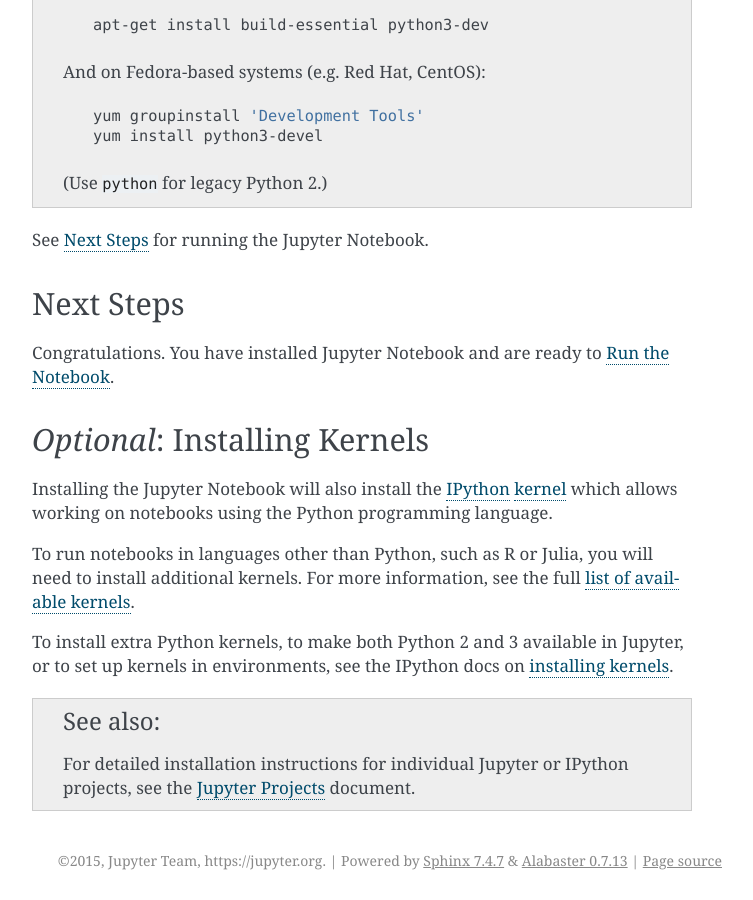
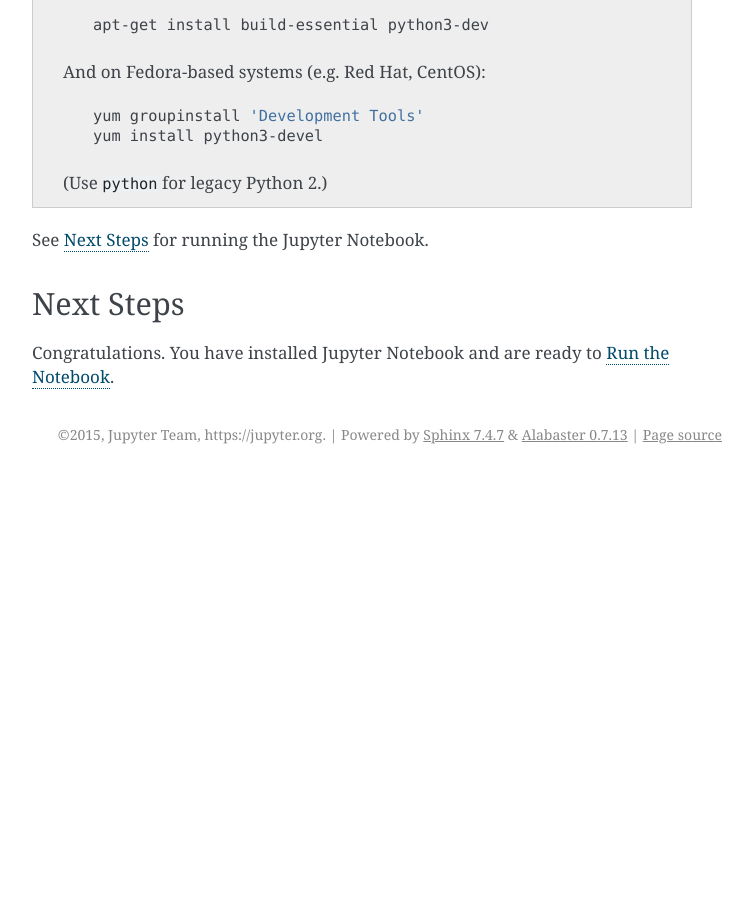
Before and after one commit to jupyter/jupyter, a Sphinx documentation site: the page built from docs/source/install.rst, in a window 1280 px wide and 900 px high, scrolled down 1582 px. Shown: the whole window, without its empty margins (388-1141 px from the left). Built offline with Sphinx 7.4.7, drawn with Linux system fonts in a browser that asks for light colours; pages that are not in the unit, such as notebooks, are missing from menus; after the commit the page ends 2056 px from its top, so only the background shows below that; some of the changed text lies outside the part shown.

Commit message:
Split install nb and kernels

```diff
--- a/docs/source/content-quickstart.rst
+++ b/docs/source/content-quickstart.rst
@@ -6,5 +6,6 @@
 
    tryjupyter.rst
    install.rst
+   install-kernel.rst
    running.rst
    migrating.rst
--- a/docs/source/install.rst
+++ b/docs/source/install.rst
@@ -94,27 +94,3 @@
 
 Congratulations. You have installed Jupyter Notebook and are ready to
 :ref:`Run the Notebook <running>`.
-
-.. _installing-kernels:
-
-*Optional*: Installing Kernels
-------------------------------
-
-Installing the Jupyter Notebook will also install the
-`IPython <https://ipython.readthedocs.io/en/latest/>`_ :term:`kernel` which
-allows working on notebooks using the Python programming language.
-
-To run notebooks in languages other than Python, such as R or Julia, you will
-need to install additional kernels. For more information, see the full
-`list of available kernels`_.
-
-To install extra Python kernels, to make both Python 2 and 3 available in
-Jupyter, or to set up kernels in environments, see the IPython docs on
-`installing kernels <https://ipython.readthedocs.io/en/latest/install/kernel_install.html>`_.
-
-.. seealso::
-
-    For detailed installation instructions for individual Jupyter or IPython
-    projects, see the :ref:`Jupyter Projects <subprojects>` document.
-
-.. _`list of available kernels`: https://github.com/ipython/ipython/wiki/IPython-kernels-for-other-languages
--- a/docs/source/projects/content-projects.rst
+++ b/docs/source/projects/content-projects.rst
@@ -11,7 +11,7 @@
 
    ../install
    upgrade-notebook
-   <installing-kernels>
+   ../install-kernel
 
 .. image:: ../_static/_images/DecideProject_v2.png
    :width: 100%
--- a/docs/source/projects/kernels.rst
+++ b/docs/source/projects/kernels.rst
@@ -1,3 +1,5 @@
+.. _kernels-langs:
+
 Kernels (Programming Languages)
 ===============================
 
```
Also changed, not shown: docs/source/install-kernel.rst (added, +28 -0 lines).
